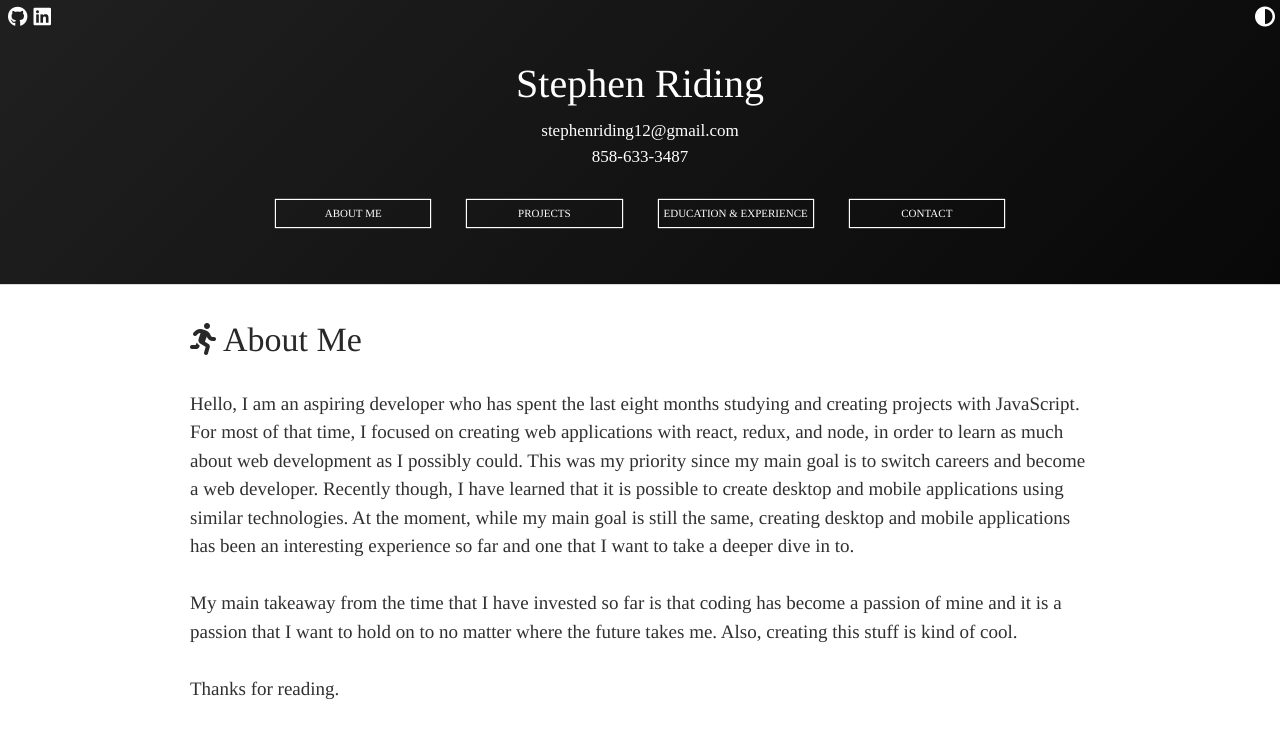
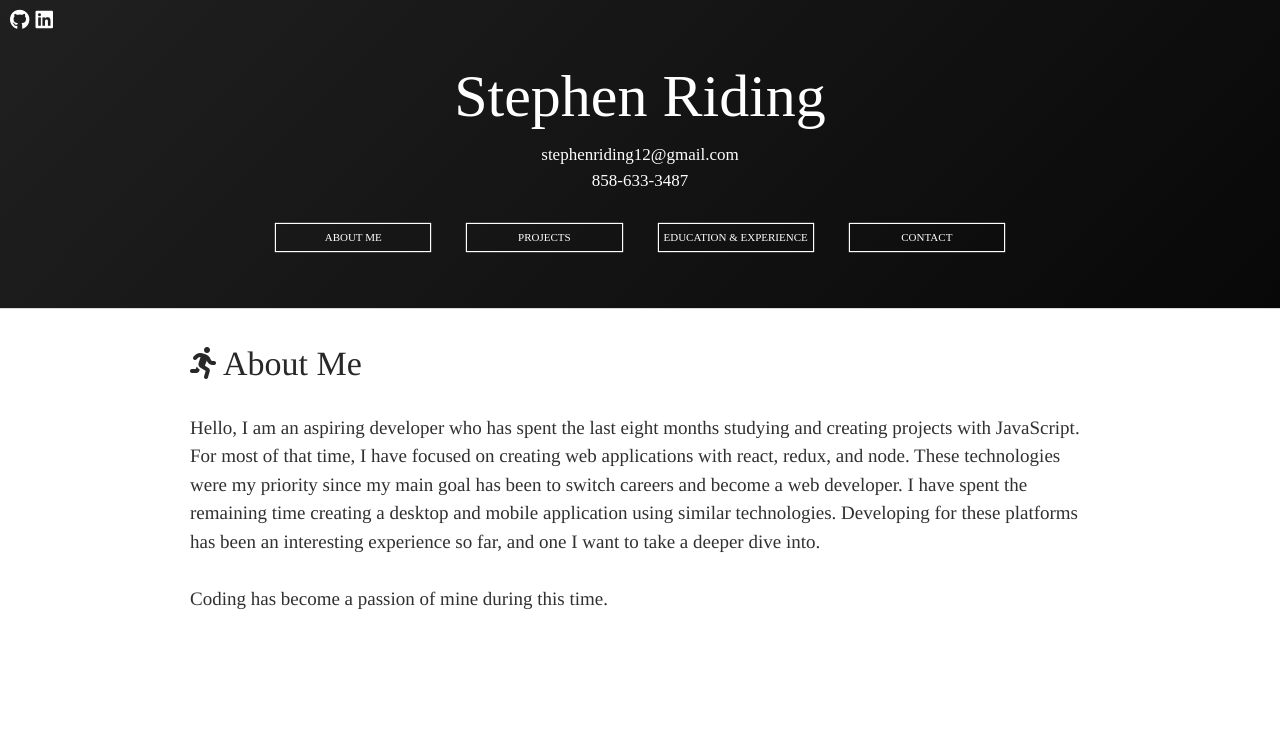
Before and after one commit to Aortix/portfolio-site-v2, a React (Create React App) app: page / in a window 1280 px wide. Shown: the top 738 px of the page. Built offline with nearby package versions, Linux system fonts and the light colour scheme.

Commit message:
changed fonts, changed styling, changed layouts, changed text

```diff
--- a/src/App.css
+++ b/src/App.css
@@ -1,7 +1,7 @@
 .App {
   background-color: white;
   color: #303030;
-  font-family: Times, serif;
+  font-family: "Sukhumvit Set", Times, serif;
   font-weight: 300;
   min-height: 100%;
 }
--- a/src/App.tsx
+++ b/src/App.tsx
@@ -1,8 +1,5 @@
 import React, { useState, useEffect } from "react";
 import "./App.css";
-
-//Bootstrap components
-import Card from "react-bootstrap/Card";
 
 //React components
 import LandingPage from "./containers/LandingPage/LandingPage";
--- a/src/components/MyInformation/MyInformation.module.css
+++ b/src/components/MyInformation/MyInformation.module.css
@@ -5,18 +5,21 @@
 .nameText {
   margin-top: 60px;
   margin-bottom: 10px;
+  font-size: 60px;
+  font-weight: 500;
+  font-family: "SignPainter";
 }
 
 .contactText {
-  font-family: "Songti SC";
+  font-family: "Avenir";
   font-size: 17px;
   margin: 0;
 }
 
 .links {
   position: absolute;
-  top: 0;
-  left: 0;
+  top: 3px;
+  left: 2px;
   margin: 5px;
   height: 20px;
 }
@@ -31,8 +34,8 @@
 
 .switch {
   position: absolute;
-  top: 0;
-  right: 0;
+  top: 3px;
+  right: 2px;
   margin: 5px;
   height: 20px;
   cursor: pointer;
--- a/src/components/MyInformation/MyInformation.tsx
+++ b/src/components/MyInformation/MyInformation.tsx
@@ -36,9 +36,6 @@ export default function MyInformation(props: AppProps): React.ReactElement {
               <i className="fab fa-linkedin fa-lg"></i>
             </a>
           </div>
-          <div className={styles.switch}>
-            <i className="fas fa-adjust fa-lg"></i>
-          </div>
           <h1 className={styles.nameText}>Stephen Riding</h1>
           <p className={styles.contactText}>stephenriding12@gmail.com</p>
           <p className={styles.contactText}>858-633-3487</p>
--- a/src/components/Project/Project.module.css
+++ b/src/components/Project/Project.module.css
@@ -10,6 +10,11 @@
 
 .projectLinksContainer {
   margin: 7px;
+}
+
+.projectLinkText {
+  margin-right: 4px;
+  margin-left: 4px;
 }
 
 .projectImage {
--- a/src/components/Project/Project.tsx
+++ b/src/components/Project/Project.tsx
@@ -36,7 +36,7 @@ function Project(props: AppProps) {
         >
           GitHub
         </a>
-        <span>&nbsp;|&nbsp;</span>
+        <span>|</span>
         <a
           href={props.projectLink}
           target="_blank"
--- a/src/components/SectionBlock/SectionBlock.module.css
+++ b/src/components/SectionBlock/SectionBlock.module.css
@@ -3,6 +3,7 @@
   grid-template-columns: 1fr;
   text-align: center;
   margin-top: 30px;
+  font-family: "Avenir";
 }
 
 .mainContainer p {
--- a/src/containers/AboutMe/AboutMe.tsx
+++ b/src/containers/AboutMe/AboutMe.tsx
@@ -29,22 +29,15 @@ export default function AboutMe(props: AppProps): React.ReactElement {
             <p className={styles.paragraphText}>
               Hello, I am an aspiring developer who has spent the last eight
               months studying and creating projects with JavaScript. For most of
-              that time, I focused on creating web applications with react,
-              redux, and node, in order to learn as much about web development
-              as I possibly could. This was my priority since my main goal is to
-              switch careers and become a web developer. Recently though, I have
-              learned that it is possible to create desktop and mobile
-              applications using similar technologies. At the moment, while my
-              main goal is still the same, creating desktop and mobile
-              applications has been an interesting experience so far and one
-              that I want to take a deeper dive in to. <br />
+              that time, I have focused on creating web applications with react,
+              redux, and node. These technologies were my priority since my main
+              goal has been to switch careers and become a web developer. I have
+              spent the remaining time creating a desktop and mobile application
+              using similar technologies. Developing for these platforms has
+              been an interesting experience so far, and one I want to take a
+              deeper dive into. <br />
               <br />
-              My main takeaway from the time that I have invested so far is that
-              coding has become a passion of mine and it is a passion that I
-              want to hold on to no matter where the future takes me. Also,
-              creating this stuff is kind of cool.
-              <br /> <br />
-              Thanks for reading.
+              Coding has become a passion of mine during this time.
             </p>
           </div>
         )}
--- a/src/containers/EducationAndExperience/EducationAndExperience.module.css
+++ b/src/containers/EducationAndExperience/EducationAndExperience.module.css
@@ -11,27 +11,27 @@
 }
 
 .subTitleText {
-  font-size: 26px;
-  max-width: 350px;
+  font-size: 28px;
+  max-width: 330px;
   margin: 25px auto;
-  border-top: 1px solid #707070;
-  border-bottom: 1px solid #707070;
   text-align: center;
   padding: 2px;
+  box-shadow: 0px 0px 1px #202020;
+  background-image: linear-gradient(-45deg, #f8f8f8, white);
+}
+
+.educationContainer {
+  display: grid;
+  grid-template-columns: 1fr;
+  grid-column-gap: 25px;
 }
 
 .paragraphText {
   font-size: 19px;
 }
 
-@media only screen and (min-width: 600px) {
+@media only screen and (min-width: 800px) {
   .educationContainer {
-    width: 70%;
-    margin: 0 auto;
-  }
-
-  .experienceContainer {
-    width: 70%;
-    margin: 0 auto;
+    grid-template-columns: 1fr 1fr;
   }
 }
--- a/src/containers/EducationAndExperience/EducationAndExperience.tsx
+++ b/src/containers/EducationAndExperience/EducationAndExperience.tsx
@@ -53,7 +53,7 @@ export default function EducationAndExperience(
                 companyOrSchool="MilliporeSigma"
                 duties={[
                   "Reviewed historical formulation and physical/chemical property data of company products to ensure that accurate information was present on Safety Data Sheets, labels, and package inserts of the products.",
-                  "Determined formulation and physical/chemical properties of substances through batch record analysis and with the use of two ERP systems, SAP and Oracle. If information was lacking on the formulation, it would be caculated manually.",
+                  "Determined formulation and physical/chemical properties of substances through batch record analysis and with the use of two ERP systems, SAP and Oracle.",
                   "Contacted vendors and suppliers for raw material formulations when necessary."
                 ]}
                 date="9/24/2012 - 9/03/2016"
--- a/src/containers/Projects/Projects.module.css
+++ b/src/containers/Projects/Projects.module.css
@@ -19,13 +19,13 @@
 .subTitleText {
   margin: 0 auto;
   max-width: 350px;
-  font-size: 26px;
-  border-top: 1px solid #707070;
-  border-bottom: 1px solid #707070;
+  font-size: 28px;
+  box-shadow: 0px 0px 1px #202020;
   text-align: center;
   padding-top: 7px;
   padding-bottom: 7px;
   margin-bottom: 30px;
+  background-image: linear-gradient(-45deg, #f8f8f8, white);
 }
 
 .webProjects {
--- a/src/containers/Projects/Projects.tsx
+++ b/src/containers/Projects/Projects.tsx
@@ -56,7 +56,7 @@ export default function Projects(props: AppProps) {
                   "MongoDB",
                   "AWS S3"
                 ]}
-                projectDescription="Social Media Website"
+                projectDescription="A social media website created with the MERN + Redux stack. Features user, profile, avatar, post, and comment creation using a REST API along with authentication using Passport.js and JWT."
               />
               <Project
                 projectName="Dodge The Stuff Ball Game"
@@ -69,7 +69,7 @@ export default function Projects(props: AppProps) {
                   "JavaScript",
                   "Canvas API"
                 ]}
-                projectDescription="This is a game where you are a ball that moves up and down on a canvas and your goal is to dodge the objects that are flying at you for as long as possible. As time goes on, dodging the objects becomes more difficult!"
+                projectDescription="A game where you dodge the objects that are flying at you until you reach the end of the timer. Features object collision, movement, and invincibility."
               />
               <Project
                 projectName="MoviesForEveryone"
@@ -84,20 +84,15 @@ export default function Projects(props: AppProps) {
                   "Redux",
                   "Node/Express"
                 ]}
-                projectDescription="Website for searching for movies that you may want to watch based off the filters that you set! Click on each movie to see more information about it!"
+                projectDescription="A website for searching for potential movies to watch. Features filtering, pagination, and working with an external REST API."
               />
               <Project
                 projectName="PTC-Elements"
                 projectGitHubLink="https://github.com/Aortix/Ptc-Elements"
                 projectLink="https://laughing-lamport-dd8fc4.netlify.com"
                 projectImage={PTCElementsImage}
-                projectTechnologies={[
-                  "HTML",
-                  "CSS",
-                  "JavaScript",
-                  "Gatsby.js (React)"
-                ]}
-                projectDescription="Displays the elements of the periodic table and provides information about them."
+                projectTechnologies={["HTML", "CSS", "JavaScript", "Gatsby.js"]}
+                projectDescription="A website that displays some of the elements of the periodic table and provides information about them."
               />
             </div>
             <h3 className={styles.subTitleText}>Mobile Development</h3>
@@ -114,7 +109,7 @@ export default function Projects(props: AppProps) {
                 "React Native Paper",
                 "Realm"
               ]}
-              projectDescription="A weekly tasks mobile application that keeps track of your daily tasks that you do throughout the week. Resets (unchecks) all tasks on each Monday. Material Design."
+              projectDescription="A weekly tasks mobile application that keeps track of your daily tasks that you do throughout the week and resets them every monday. Features task creation and storage using an embedded database system, local notifications, and material design."
               projectPlayStore={{
                 target:
                   "https://play.google.com/store/apps/details?id=com.weeklytasks&pcampaignid=MKT-Other-global-all-co-prtnr-py-PartBadge-Mar2515-1",
@@ -142,7 +137,7 @@ export default function Projects(props: AppProps) {
                 "Redux",
                 "lowdb"
               ]}
-              projectDescription="A weekly budget desktop application to keep track of your daily purchases throughout the week. Previous weeks are stored up to 12 weeks, and then the oldest weeks will be overwritten. Created with Javascript using Electron.js."
+              projectDescription="A weekly budget desktop application that keeps track of your daily purchases throughout the week. Information is saved and stored for up to 12 weeks through the use of an embedded database system."
             />
           </div>
         )}
```
